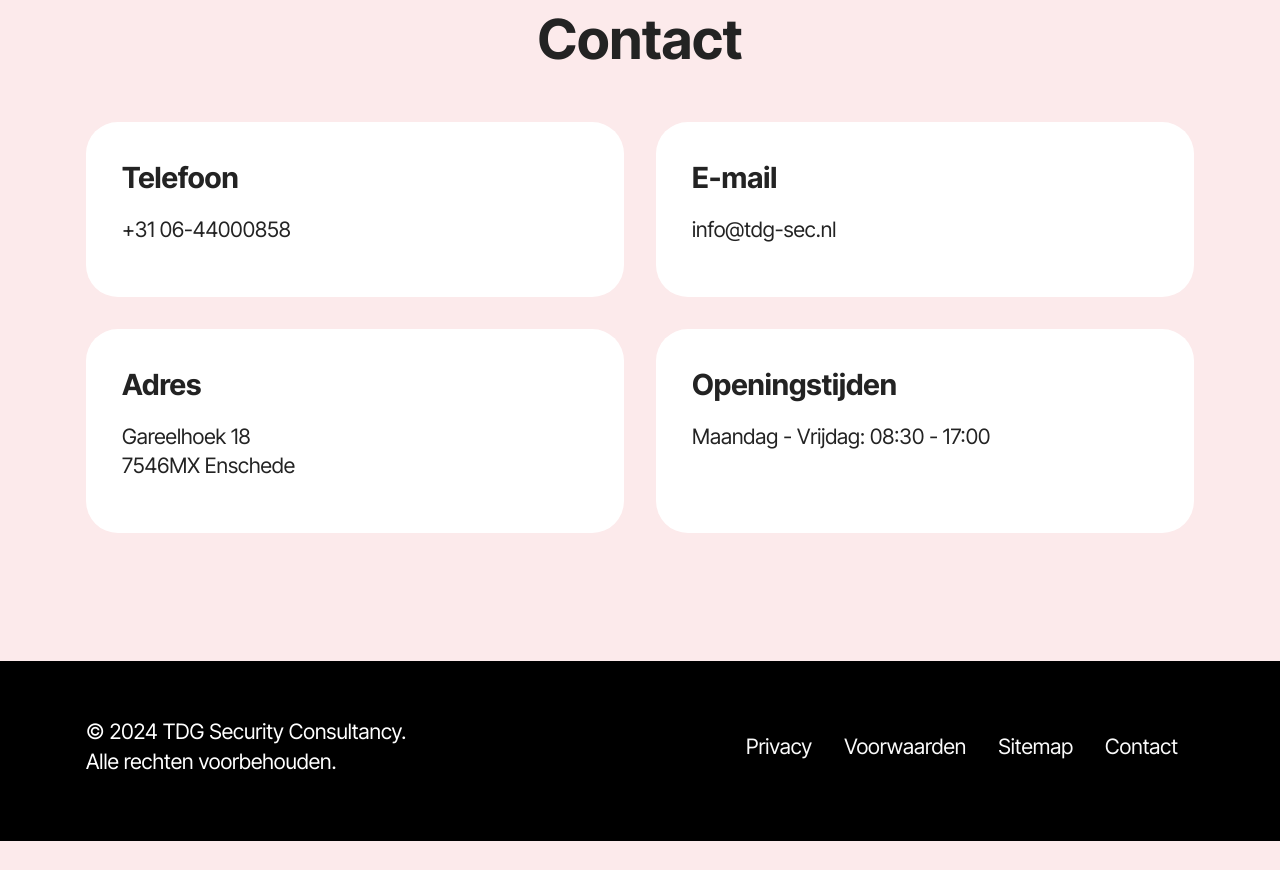
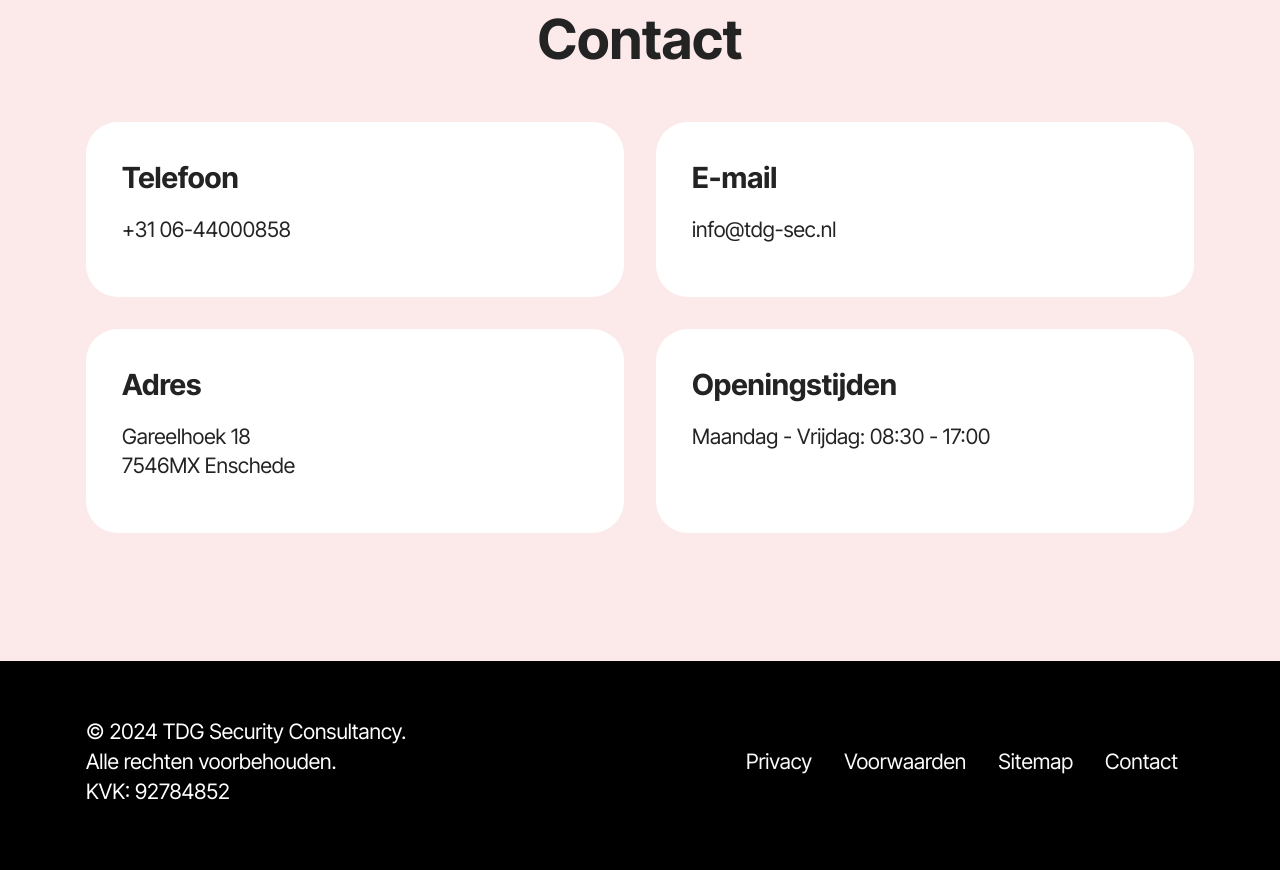
Before and after one commit to tdg-sec/website, a website: page production/index.html in a window 1280 px wide. Shown: the part 4983-5853 px from the top of the page. Before the commit the page ends 5824 px from the top, so only its background shows below. Drawn offline with Linux system fonts and the light colour scheme.

Commit message:
KVK toegevoegd

```diff
--- a/production/index.html
+++ b/production/index.html
@@ -1530,7 +1530,7 @@
     <div class="row">
       <div class="col-12 col-lg-6 center mt-2 mb-3">
         <p class="mbr-fonts-style copyright mb-0 display-7">
-          © 2024 TDG Security Consultancy.<br/> Alle rechten voorbehouden.
+          © 2024 TDG Security Consultancy.<br/> Alle rechten voorbehouden. <br/> KVK: 92784852
         </p>
       </div>
       <div class="col-12 col-lg-6 center">
```
